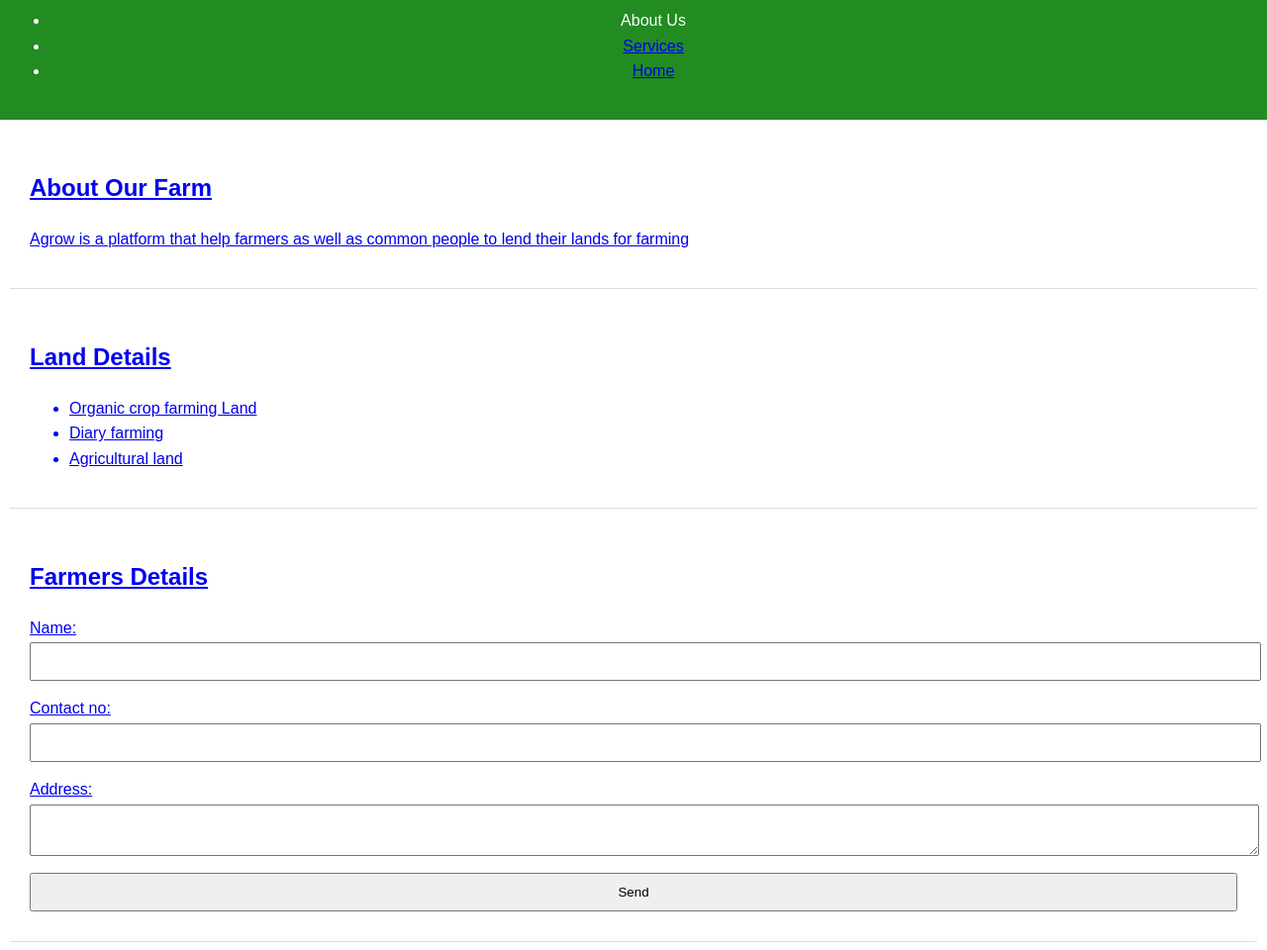
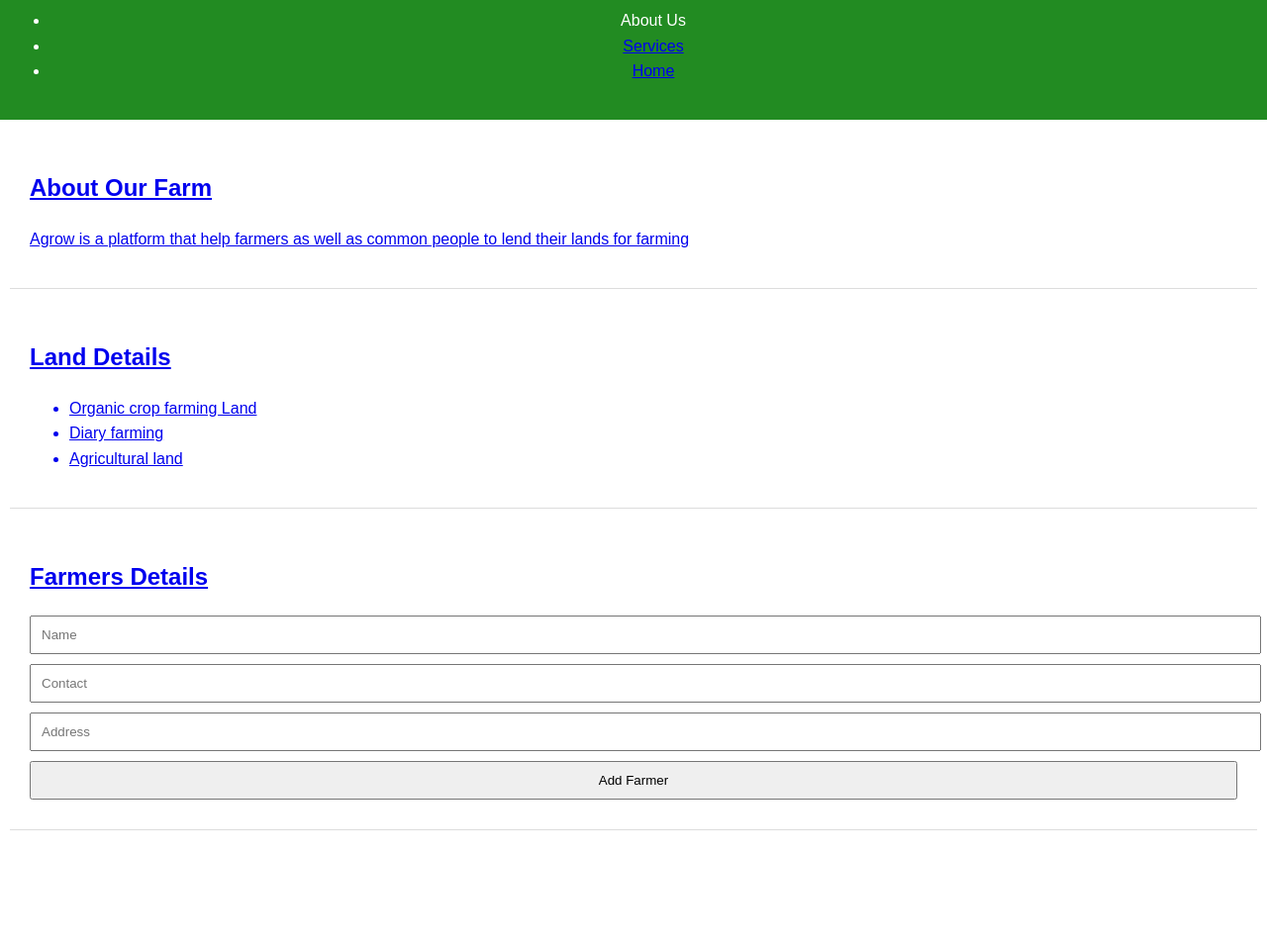
Before and after one commit to Alwin213/Agrow, a plain HTML site: page index.html in a window 1280 px wide. Shown: the part 106-1066 px from the top of the page at 99% size. After the commit the page ends 955 px from the top, so only its background shows below. Drawn offline with Linux system fonts and the light colour scheme.

Commit message:
form changes

```diff
--- a/index.html
+++ b/index.html
@@ -35,13 +35,10 @@
 
     <section id="Home">
         <h2>Farmers Details</h2>
-        <form id="Home">
-            <label for="name">Name:</label>
-            <input type="text" id="name" name="name" required>
-            <label for="contact no">Contact no:</label>
-            <input type="text" id="contact no" name="contact no" required>
-            <label for="Address">Address:</label>
-            <textarea id="Address" name="Address" required></textarea>
-            <button type="submit">Send</button>
+        <form id="farmer-form">
+            <input type="text" id="farmer-name" placeholder="Name" required />
+            <input type="text" id="farmer-contact" placeholder="Contact" required />
+            <input type="text" id="farmer-address" placeholder="Address" />
+            <button type="submit">Add Farmer</button>
         </form>
     </section>
```
